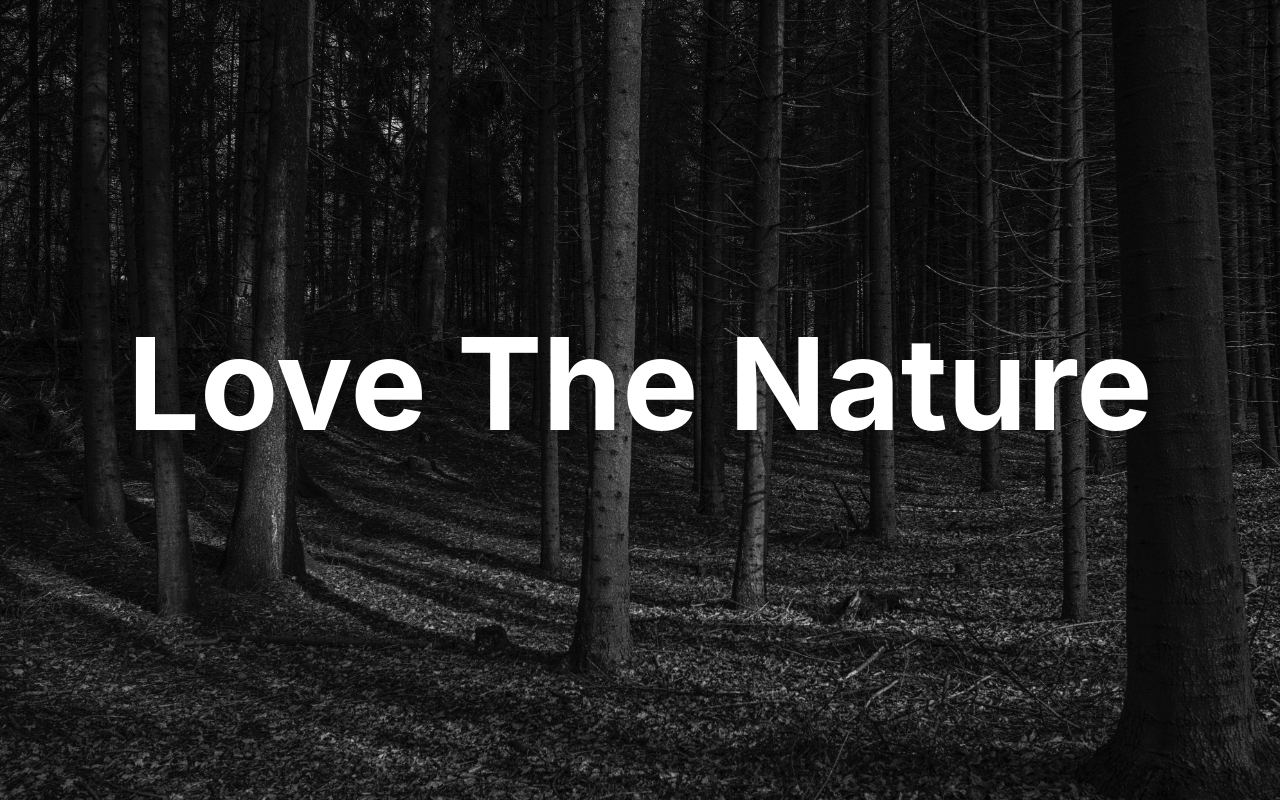
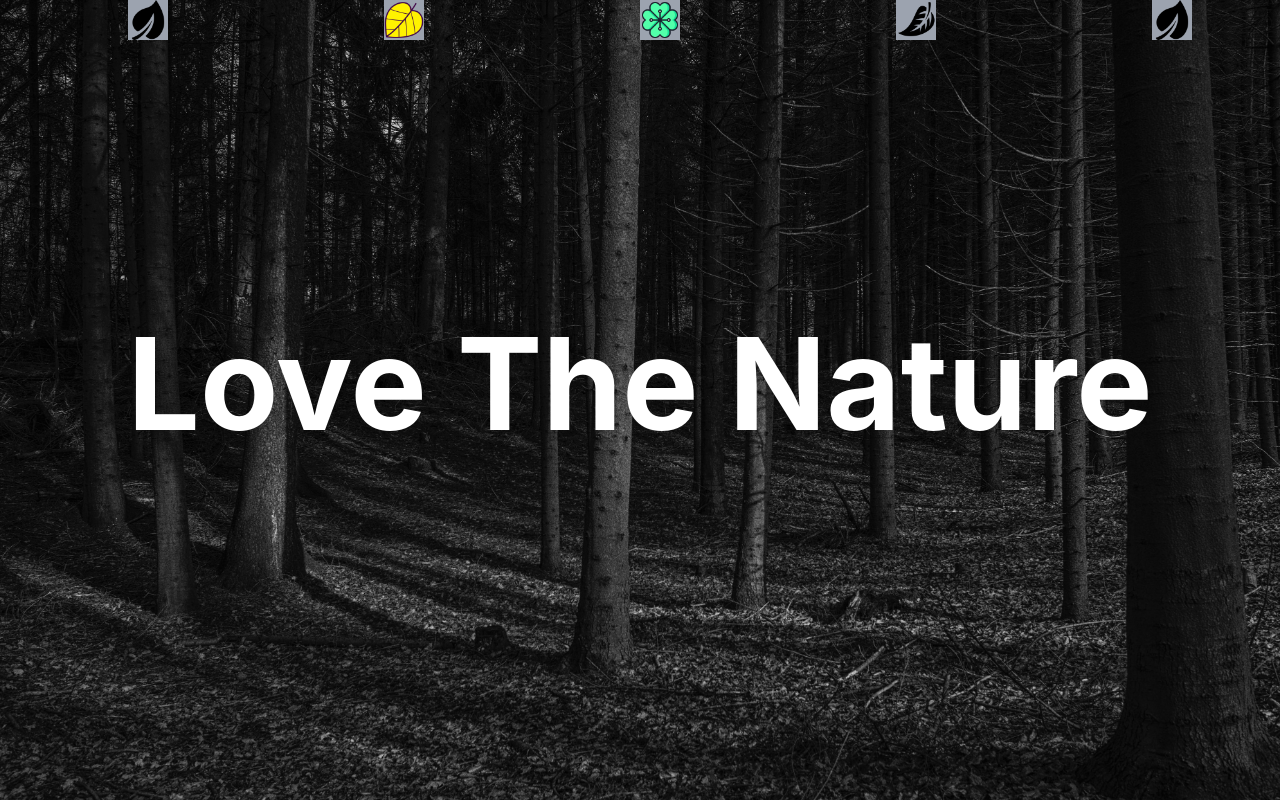
Before and after one commit to TH-Raju/project_nature_client_side, a React (Create React App) app: page / in a window 1280 px wide. Shown: the top 802 px of the page. Built offline with nearby package versions, Linux system fonts and the light colour scheme.

Commit message:
image added

```diff
--- a/src/App.js
+++ b/src/App.js
@@ -6,7 +6,25 @@ import Gallery from './components/Gallery';
 
 function App() {
   return (
-    <div>
+    <div >
+      <div className='bg-white flex justify-around '>
+        <div>
+          <img src={require("../src/img/leaf.png")} className="max-h-10 max-w-10 absolute bg-gray-400" alt="" />
+        </div>
+        <div>
+          <img src={require("../src/img/leaf1.png")} className="max-h-10 max-w-10 absolute bg-gray-400" alt="" />
+        </div>
+        <div>
+          <img src={require("../src/img/leaf2.png")} className="max-h-10 max-w-10 absolute bg-gray-400" alt="" />
+        </div>
+        <div>
+          <img src={require("../src/img/leaf3.png")} className="max-h-10 max-w-10 absolute bg-gray-400" alt="" />
+        </div>
+        <div>
+          <img src={require("../src/img/leaf.png")} className="max-h-10 max-w-10 absolute bg-gray-400" alt="" />
+        </div>
+
+      </div>
       <Banner></Banner>
       <BanTitle></BanTitle>
       <Gallery></Gallery>
```
Also changed, not shown: img/nature.jpg (deleted).
